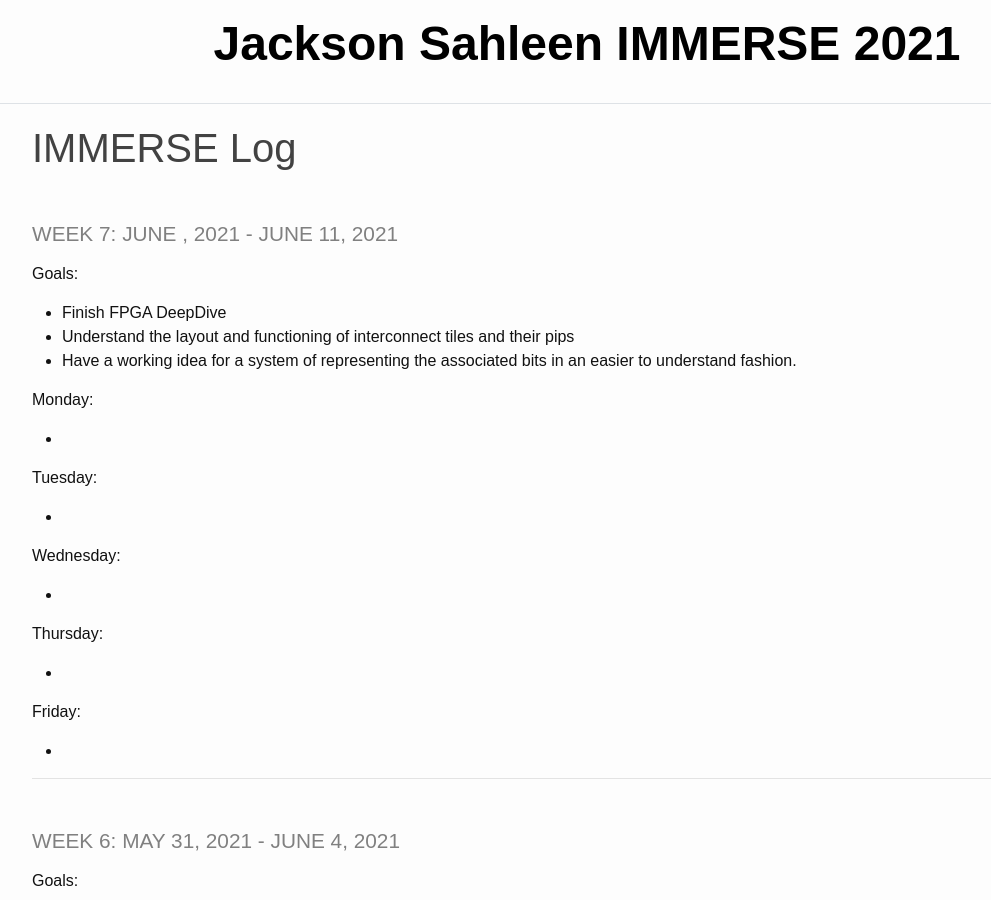
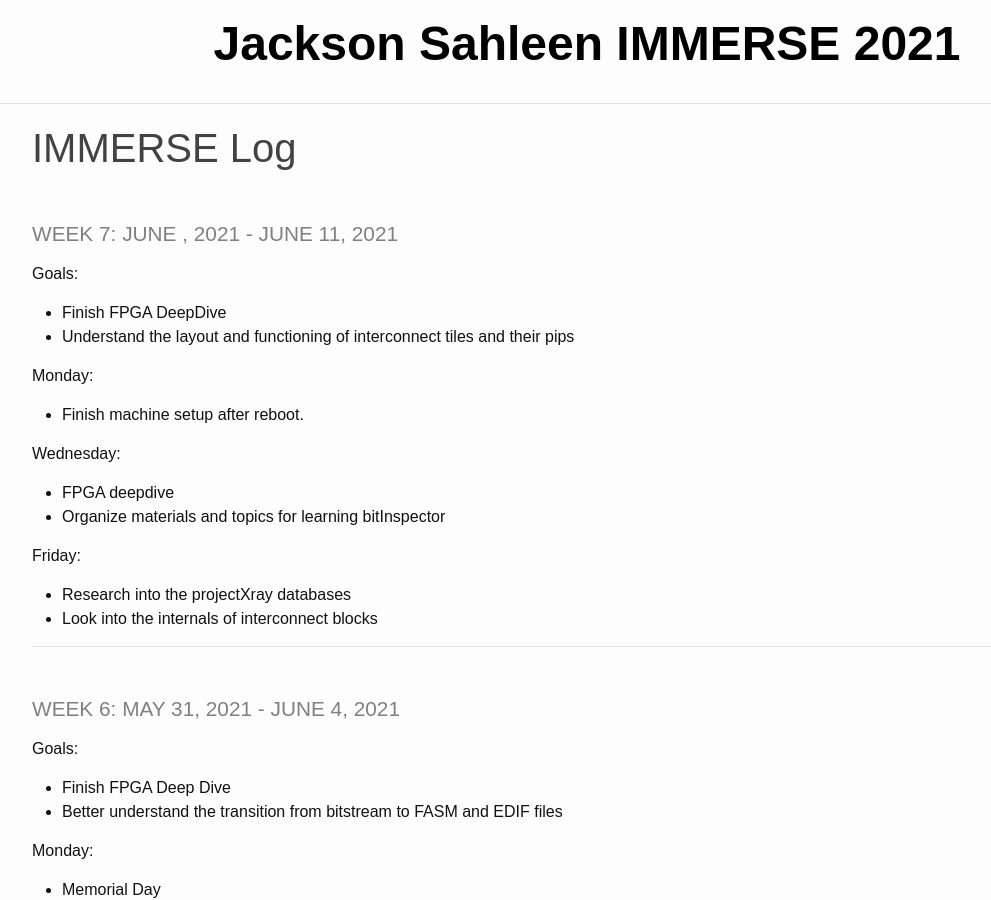
Before and after one commit to JacksonSahleen/IMMERSE_2021_log, a Jekyll site: the page built from _pages/log.md, in a window 1280 px wide and 900 px high. Shown: the whole window, without its empty margins (53-1044 px from the left). Built offline with Jekyll 4.4.1, drawn with Linux system fonts in a browser that asks for light colours.

```diff
--- a/_pages/log.md
+++ b/_pages/log.md
@@ -9,27 +9,20 @@ title: IMMERSE Log
 
 - Finish FPGA DeepDive
 - Understand the layout and functioning of interconnect tiles and their pips
-- Have a working idea for a system of representing the associated bits in an easier to understand fashion.
 
 **Monday**:
 
--
-
-**Tuesday**:
-
--
+- Finish machine setup after reboot.
 
 **Wednesday**:
 
--
-
-**Thursday**:
-
--
+- FPGA deepdive
+- Organize materials and topics for learning bitInspector
 
 **Friday**:
 
--
+- Research into the projectXray databases
+- Look into the internals of interconnect blocks
 
 ----
 
```
